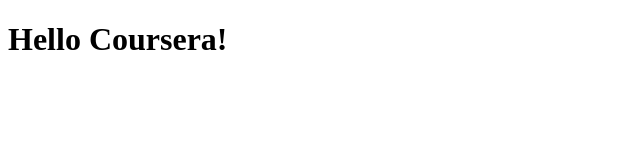
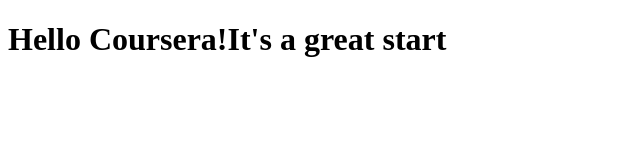
Before and after one commit to Roky66/coursera-test, a plain HTML site: page site/index.html in a window 1280 px wide. Shown: the whole page, without its empty margins (0-640 px from the left). Drawn offline with Linux system fonts and the light colour scheme.

Commit message:
Small addition to exixting page.

```diff
--- a/site/index.html
+++ b/site/index.html
@@ -4,6 +4,6 @@
 	<title>Hello Coursera !</title>
 </head>
 <body>
-<h1>Hello Coursera!</h1>
+<h1>Hello Coursera!It's a great start</h1>
 </body>
 </html>
```
